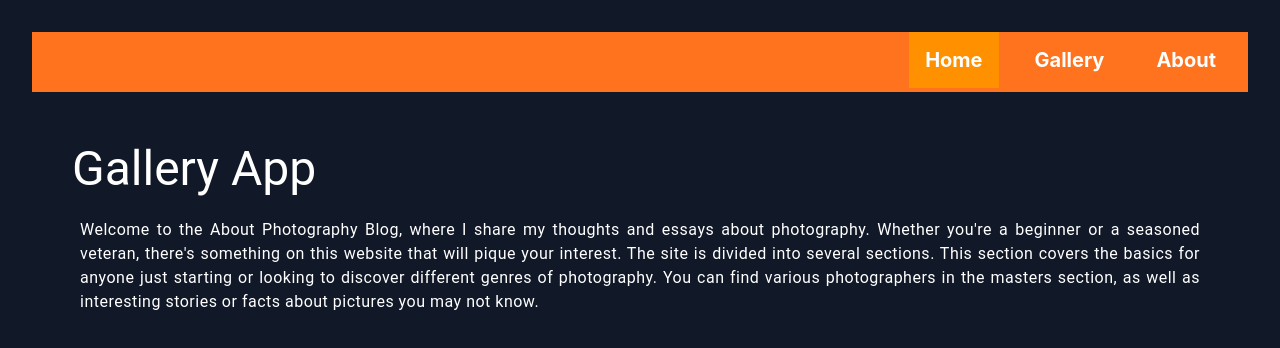
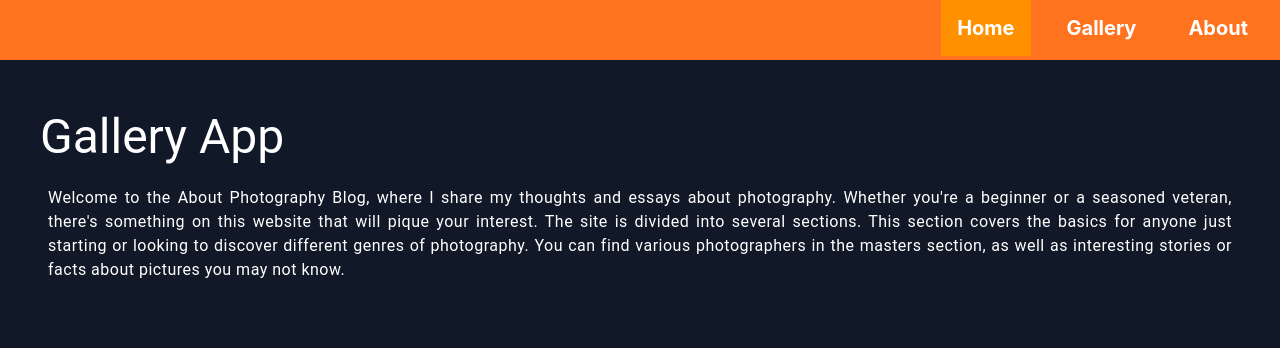
Before and after one commit to AkshayaShaji731/Gallery-App, a Vue app: page / in a window 1280 px wide. Shown: the top 348 px of the page. Built offline with nearby package versions, Linux system fonts and the light colour scheme.

Commit message:
app style updated

```diff
--- a/src/assets/main.css
+++ b/src/assets/main.css
@@ -5,7 +5,6 @@
   max-width: 100%;
   font-weight: normal;
   margin: 0 auto;
-  padding: 2rem;
 }
 
 a,
```
